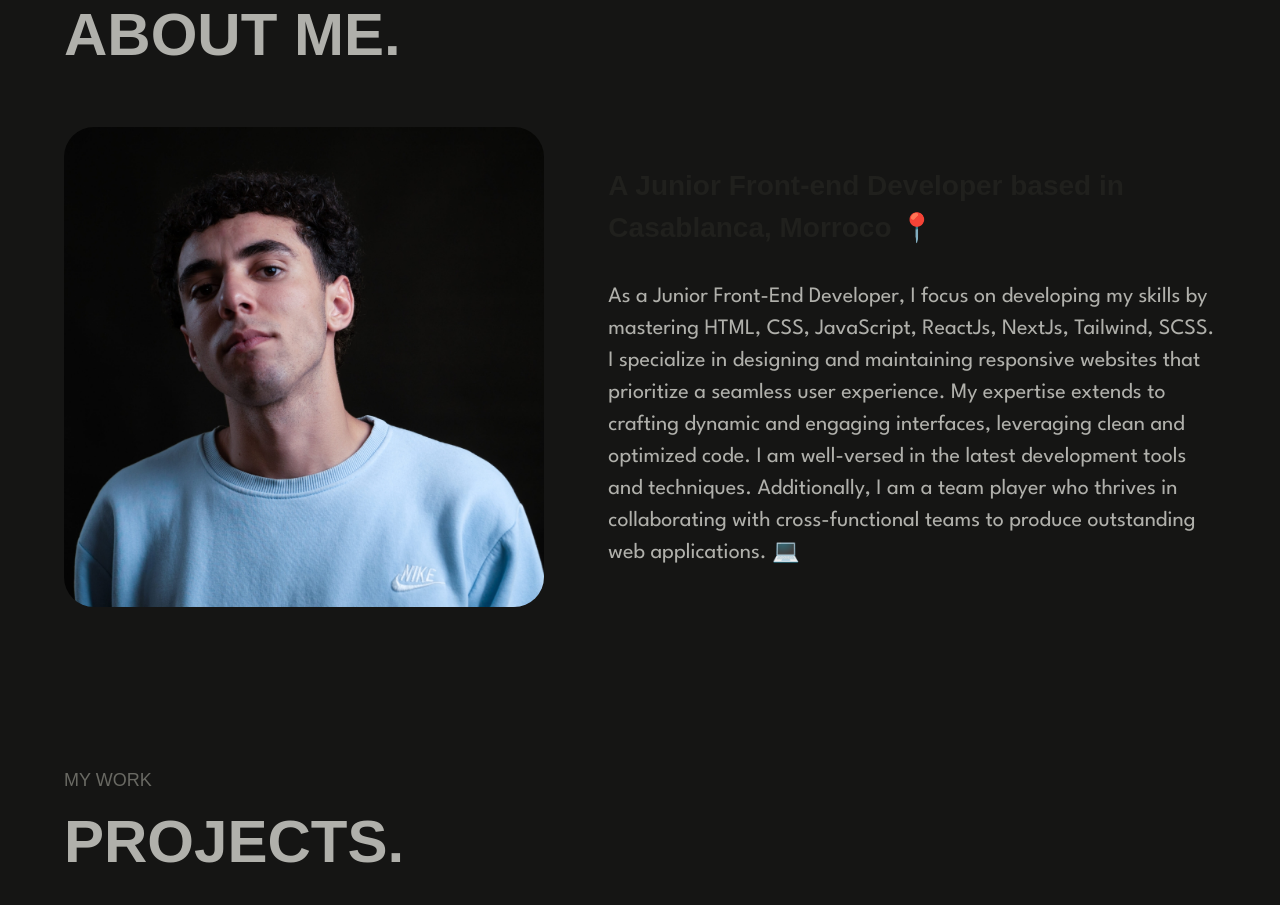
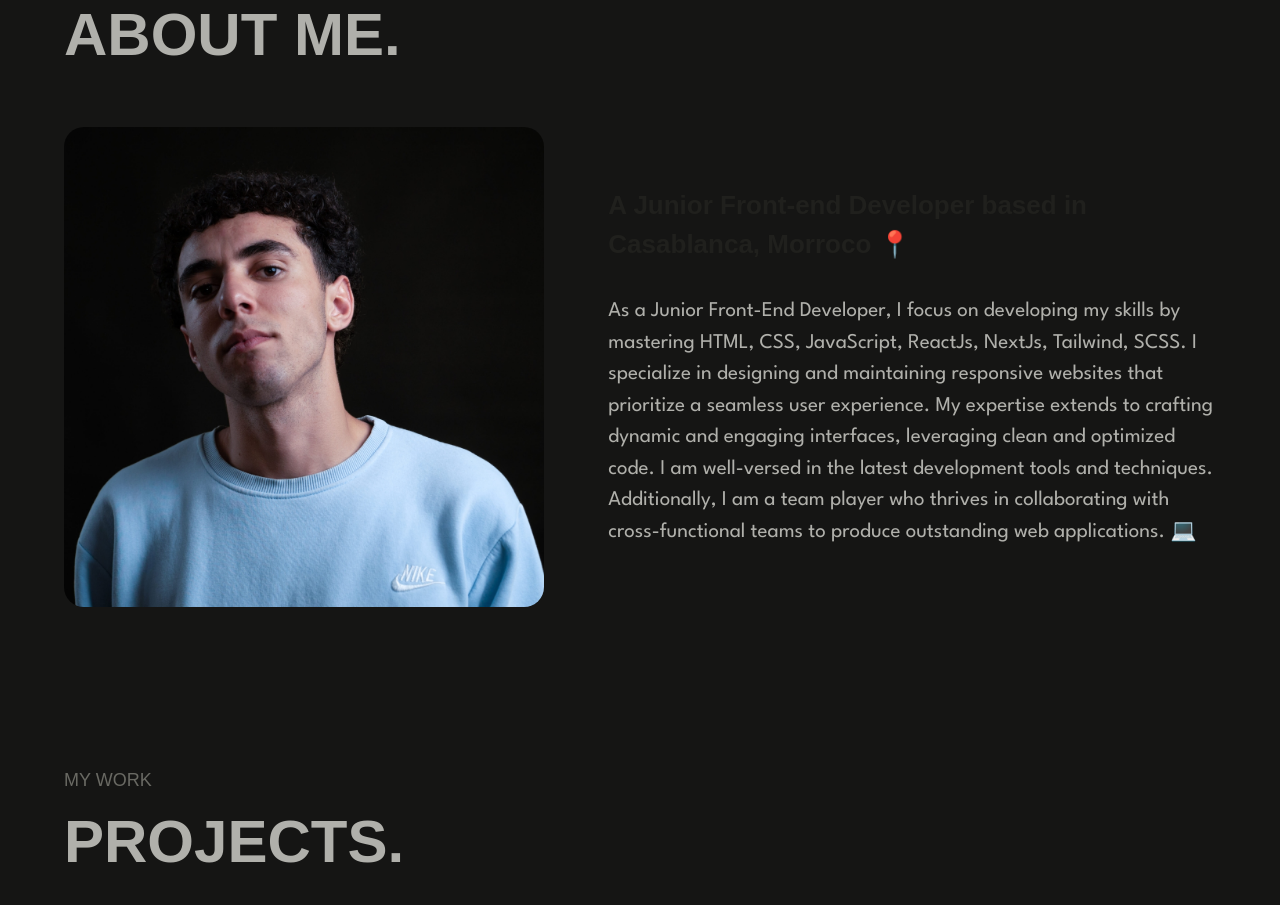
Before and after one commit to ech-chaouny/portfolio, a React (Vite) app: page / in a window 1280 px wide. Shown: the part 2440-3345 px from the top of the page. Built offline with nearby package versions, Linux system fonts and the light colour scheme; a web font is replaced by a local one.

Commit message:
Final Commit V3

```diff
--- a/src/index.css
+++ b/src/index.css
@@ -23,7 +23,7 @@ body {
   }
 
   .profile {
-    @apply size-auto sl:size-[30rem] object-cover object-center md:aspect-auto md:rounded-[30px] rounded-[20px]
+    @apply size-auto sl:size-[30rem] object-cover object-center md:aspect-auto rounded-[20px]
   }
 }
 
--- a/src/pages/About.jsx
+++ b/src/pages/About.jsx
@@ -97,11 +97,11 @@ const About = ({ setIsDarkMode, isDarkMode, setBackTop }) => {
           <img src={MyPhoto} alt="profile" className="profile" />
         </motion.div>
         <div className="w-full h-full">
-          <h3 className="sm:text-[28px] text-[21px] font-bold font-generalSans text-tertiary">
+          <h3 className="sm:text-[26px] text-[21px] font-bold font-generalSans text-tertiary">
             A Junior Front-end Developer based in Casablanca, Morroco 📍
           </h3>
           <p
-            className={`md:mt-8 mt-5 md:text-[22px] md:leading-8 text-xl font-normal text-black-300 ${
+            className={`md:mt-8 mt-5 md:text-[21px] font-normal text-black-300 ${
               isDarkMode ? "text-white-300" : "text-black-100"
             } `}
           >
```
